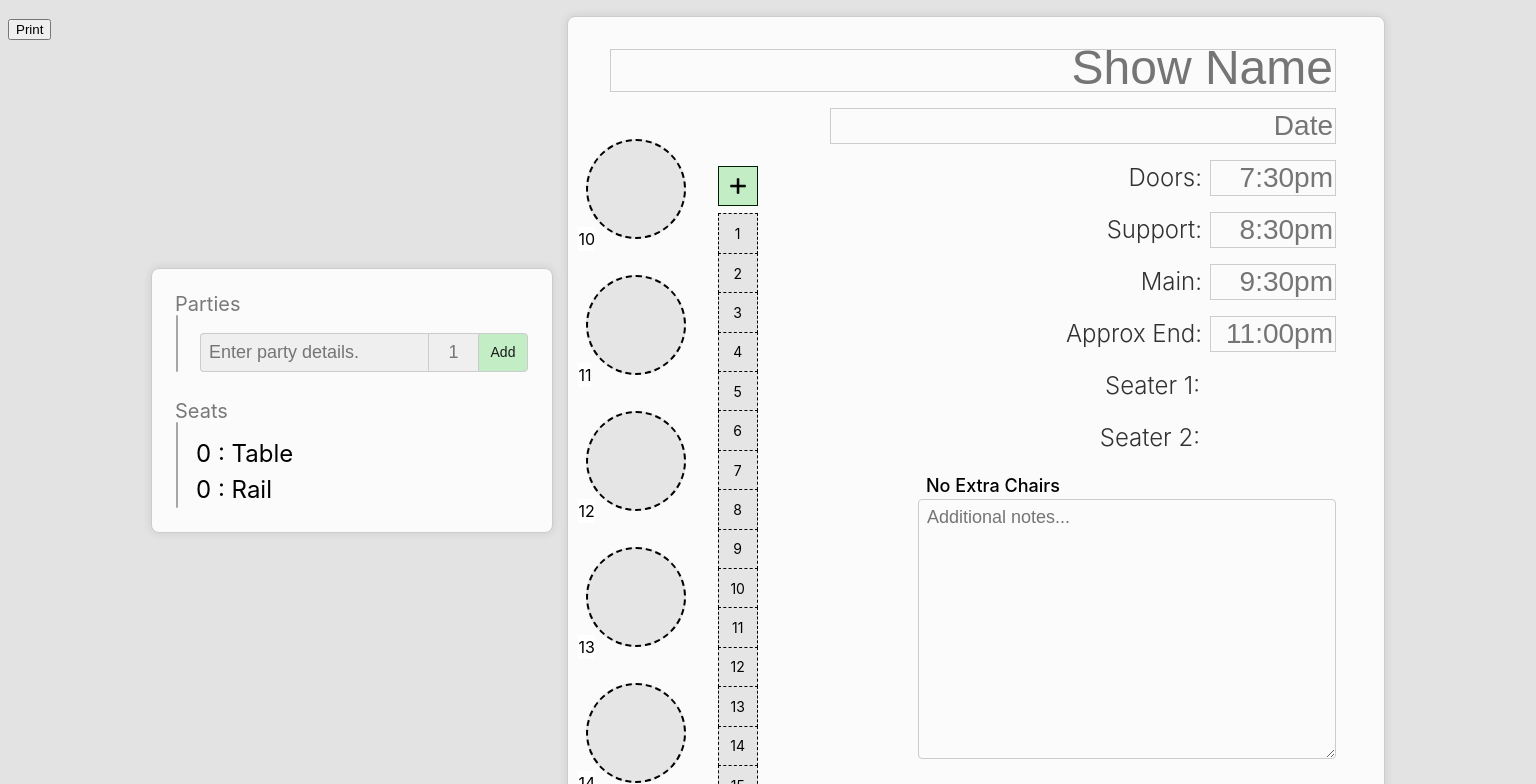
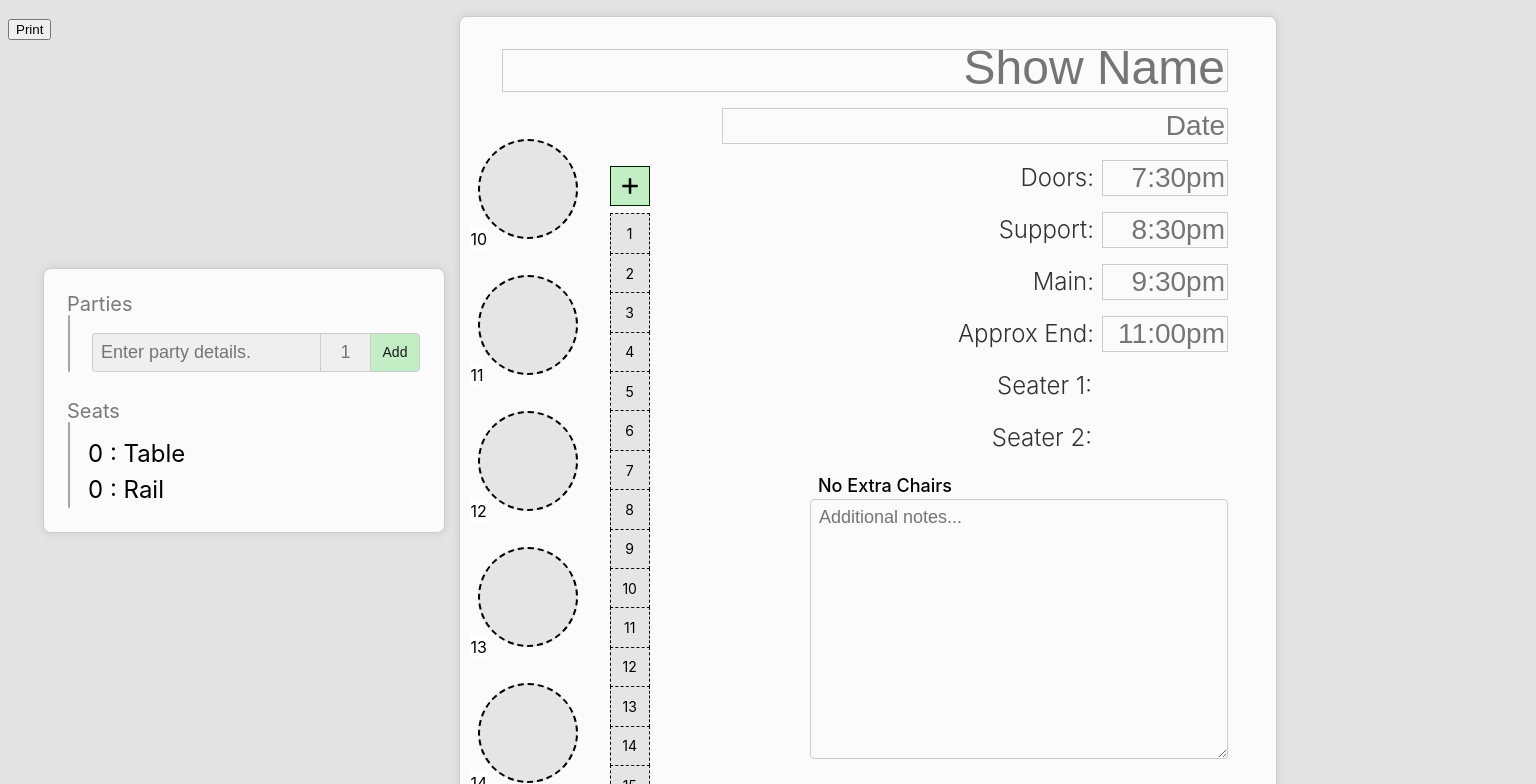
Before and after one commit to BeToast/SeatingChartBuilderBUA, a React (Vite) app: page / in a window 1536 px wide. Shown: the top 784 px of the page. Built offline with nearby package versions, Linux system fonts and the light colour scheme.

Commit message:
move all itesm 200px to the left

```diff
--- a/src/App.css
+++ b/src/App.css
@@ -4,6 +4,12 @@
    align-items: start;
    gap: 16px;
    margin: 16px 0px;
+}
+@media (min-width: 1500px) {
+   .pixels200 {
+      width: 200px;
+      height: 200px;
+   }
 }
 
 .letter-paper {
--- a/src/App.tsx
+++ b/src/App.tsx
@@ -21,6 +21,7 @@ function App() {
                   <Seats />
                   <OverlayPrinter />
                </main>
+               <div className="pixels200" />
                <InfoContext />
             </div>
          </SelectedProvider>
--- a/src/compos/Selectables/Seats/index.tsx
+++ b/src/compos/Selectables/Seats/index.tsx
@@ -8,9 +8,10 @@ const Seats = () => {
    const [kSeats, setKSeats] = useState<Array<number>>(
       Array.from({ length: 16 }, (_, i) => i + 1)
    );
-   const [bSeats, setBSeats] = useState<Array<number>>(
-      Array.from({ length: 14 }, (_, i) => 14 - i)
-   );
+   // const [bSeats, setBSeats] = useState<Array<number>>(
+   //    Array.from({ length: 14 }, (_, i) => 14 - i)
+   // );
+   const bSeats = Array.from({ length: 14 }, (_, i) => 14 - i);
 
    const isFirstRender = useRef(true);
    useEffect(() => {
```
